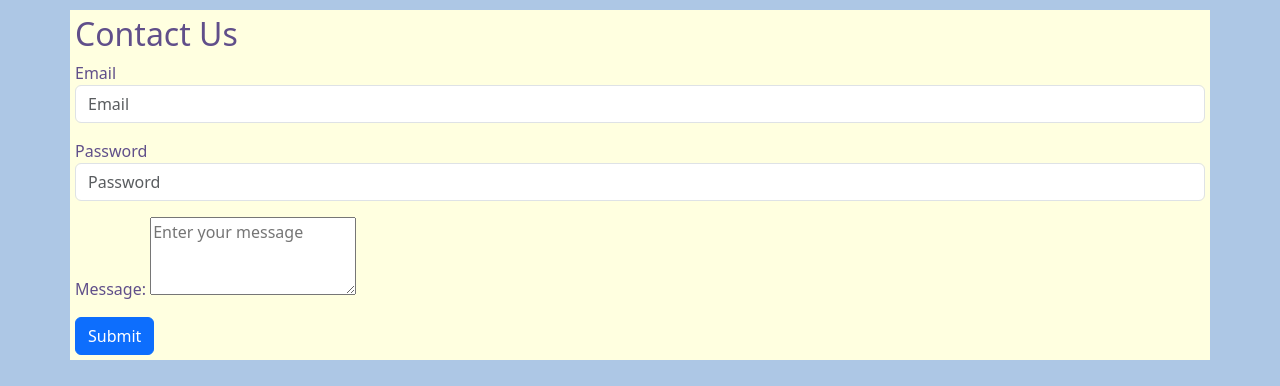
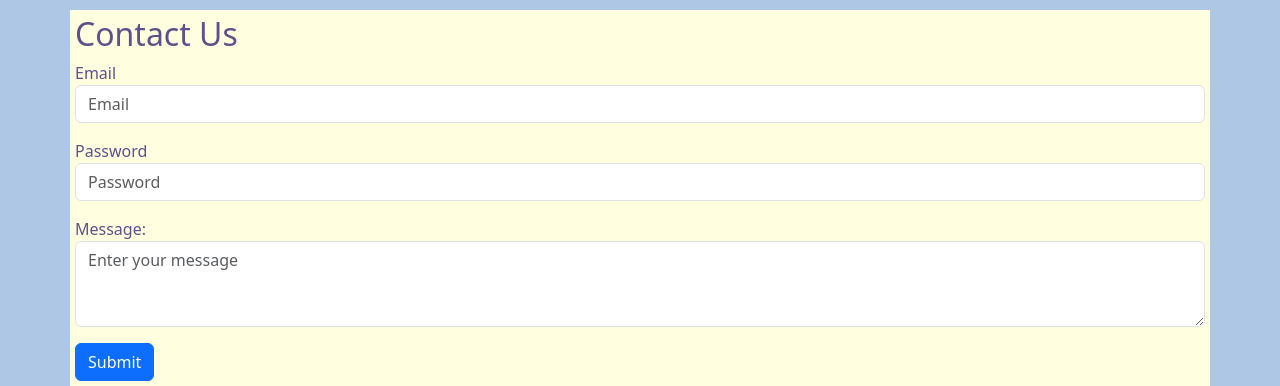
Before and after one commit to EHTucay/Q3-Seatwork2, a plain HTML site: page index.html in a window 1280 px wide. Shown: the part 914-1300 px from the top of the page. Before the commit the page ends 1274 px from the top, so only its background shows below. Drawn offline with nearby package versions, Linux system fonts and the light colour scheme.

Commit message:
Update index.html

```diff
--- a/index.html
+++ b/index.html
@@ -93,7 +93,7 @@
 
         <div class="message mb-3">
             <label for="message">Message:</label>
-            <textarea id="message" rows="3" placeholder="Enter your message" class="form-controlx"></textarea>
+            <textarea id="message" rows="3" placeholder="Enter your message" class="form-control"></textarea>
       </div>
 
       <button type="submit" class="btn btn-primary">Submit</button>
```
